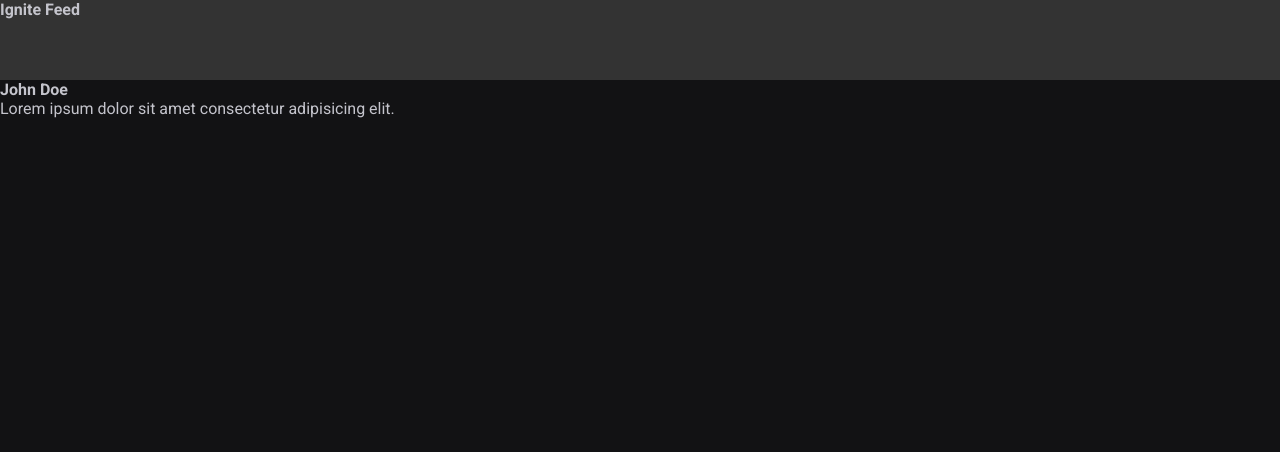
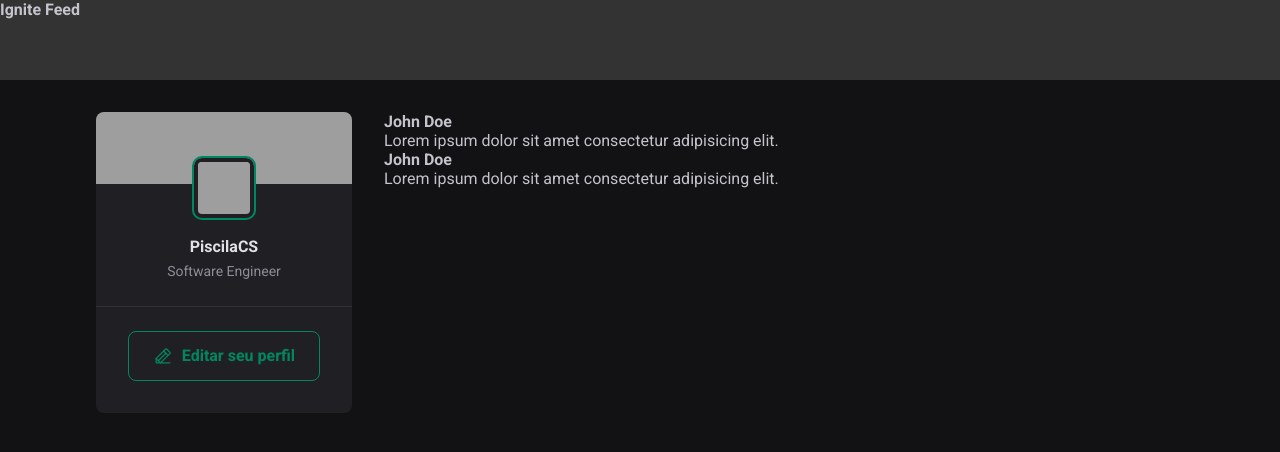
Before and after one commit to SuayMack/ignite-feed, a React (Vite) app: page / in a window 1280 px wide. Shown: the top 452 px of the page. Built offline with nearby package versions, Linux system fonts and the light colour scheme; grey boxes are pictures that could not be loaded.

Commit message:
feat: created sidebar component

```diff
--- a/src/App.jsx
+++ b/src/App.jsx
@@ -1,16 +1,30 @@
 import { Post } from './Post.jsx'
 import { Header } from './components/Header.jsx'
 
+
+import styles from './App.module.css'
 import './global.css'
+import { Sidebar } from './components/Sidebar.jsx'
 
 export function App() {
   return (
-    <>
+    <div>
       <Header />
-      <Post
-        author="John Doe"
-        content="Lorem ipsum dolor sit amet consectetur adipisicing elit."
-      />
-    </>
+      <div className={styles.wrapper}>
+
+        <Sidebar />
+
+        <main>
+          <Post
+            author="John Doe"
+            content="Lorem ipsum dolor sit amet consectetur adipisicing elit."
+          />
+          <Post
+            author="John Doe"
+            content="Lorem ipsum dolor sit amet consectetur adipisicing elit."
+          />
+        </main>
+      </div>
+    </div>
   )
 }
--- /dev/null
+++ b/src/App.module.css
@@ -0,0 +1,10 @@
+.wrapper {
+  max-width: 70rem;
+  margin: 2rem auto;
+  padding: 0 1rem;
+
+  display: grid;
+  grid-template-columns: 256px 1fr;
+  gap: 2rem;
+  align-items: flex-start;
+}
--- /dev/null
+++ b/src/components/Sidebar.jsx
@@ -0,0 +1,27 @@
+import { PencilLine } from 'phosphor-react'
+
+import styles from './Sidebar.module.css'
+
+export function Sidebar() {
+  return (
+    <aside className={styles.sidebar}>
+      <img
+        className={styles.cover}
+        src="https://images.unsplash.com/photo-1605379399642-870262d3d051?ixlib=rb-1.2.1&ixid=MnwxMjA3fDB8MHxwaG90by1wYWdlfHx8fGVufDB8fHx8&auto=format&fit=crop&w=500&q=50"
+      />
+      <div className={styles.profile}>
+        <img
+          className={styles.avatar}
+          src="https:github.com/SuayMack.png"
+        />
+        <strong>PiscilaCS</strong>
+        <span>Software Engineer</span>
+      </div>
+      <footer>
+        <a href="#">
+          <PencilLine size={20} />
+          Editar seu perfil</a>
+      </footer>
+    </aside>
+  )
+}
--- /dev/null
+++ b/src/components/Sidebar.module.css
@@ -0,0 +1,66 @@
+.sidebar {
+  background-color: var(--gray-800);
+  border-radius: 8px;
+  overflow: hidden;
+}
+
+.cover {
+  width: 100%;
+  height: 72px;
+  object-fit: cover;
+}
+
+.profile {
+  display: flex;
+  flex-direction: column;
+  align-items: center;
+
+  margin-top: calc(0px - 1.5rem - 6px);
+}
+
+.avatar {
+  width: calc(3rem + 12px);
+  height: calc(3rem + 12px);
+  border-radius: 8px;
+  border: 4px solid var(--gray-800);
+  outline: 2px solid var(--green-500);
+}
+
+.profile strong {
+  margin-top: 1rem;
+  color: var(--gray-100);
+  line-height: 1.6;
+}
+
+.profile span {
+  font-size: 0.875rem;
+  color: var(--gray-400);
+  line-height: 1.6;
+}
+
+.sidebar footer {
+  border-top: 1px solid var(--gray-600);
+  margin-top: 1.5rem;
+  padding: 1.5rem 2rem 2rem;
+}
+
+.sidebar footer a {
+  background: transparent;
+  color: var(--green-500);
+  border: 1px solid var(--green-500);
+  border-radius: 8px;
+  height: 50px;
+  padding: 0 1.5rem;
+  font-weight: bold;
+  text-decoration: none;
+
+  display: flex;
+  align-items: center;
+  justify-content: space-between;
+  transition: color 0.1s, background-color 0.1s;
+}
+
+.sidebar footer a :hover {
+  background: var(--green-500);
+  color: var(--white);
+}
```
